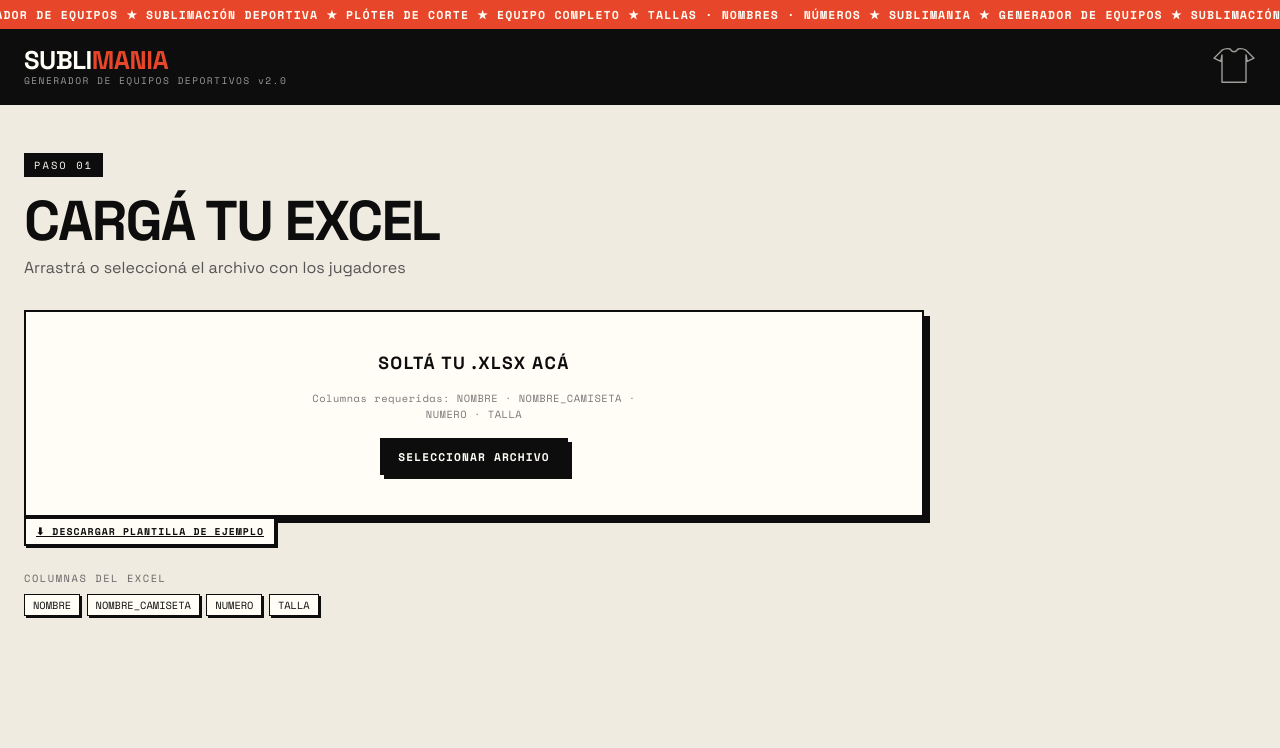
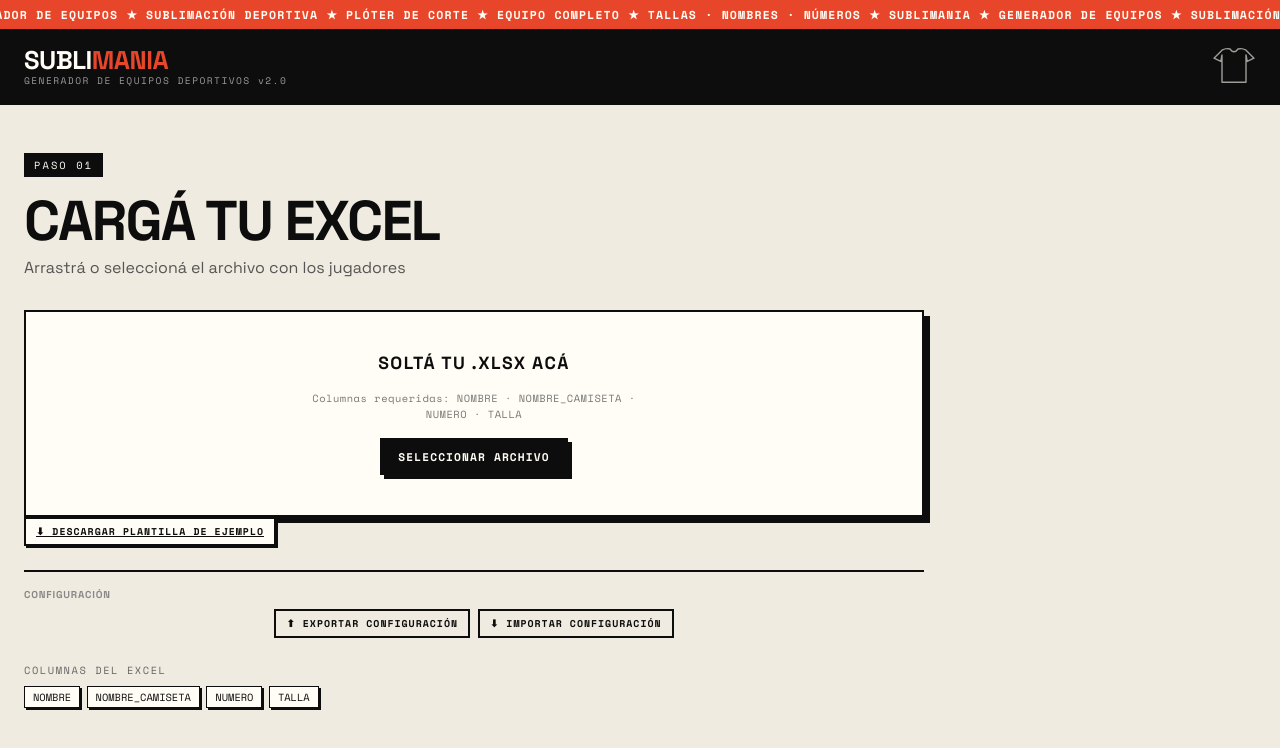
Before and after one commit to liedsaal92/pluginIlustrator, a React (Vite) app in the folder web-sublimania/: page / in a window 1280 px wide. Shown: the top 748 px of the page. Built offline with nearby package versions, Linux system fonts and the light colour scheme.

Commit message:
importar

```diff
--- a/web-sublimania/src/css/styles.css
+++ b/web-sublimania/src/css/styles.css
@@ -179,6 +179,27 @@
   color: #777;
   letter-spacing: 0.05em;
   max-width: 360px;
+}
+
+.upload-backup {
+  margin-top: 1.5rem;
+  border-top: var(--border);
+  padding-top: 1rem;
+}
+
+.upload-backup-label {
+  font-size: 10px;
+  font-weight: 700;
+  letter-spacing: 0.08em;
+  color: #888;
+  margin-bottom: 8px;
+}
+
+.upload-backup-actions {
+  display: flex;
+  gap: 8px;
+  justify-content: center;
+  flex-wrap: wrap;
 }
 
 .upload-cols-preview { margin-top: 1.5rem; }
--- a/web-sublimania/src/modules/upload/UploadScreen.tsx
+++ b/web-sublimania/src/modules/upload/UploadScreen.tsx
@@ -4,17 +4,45 @@
 import { useRef } from 'react';
 import { useTeamStore } from '../../store/useTeamStore';
 import { useTeamsStore } from '../../store/useTeamsStore';
+import { useTallasStore } from '../../store/useTallasStore';
 import { parseExcelFile, extractTallas } from '../../utils/excelReader';
 import { PLAYER_KEYS, buildEmptyRules, getDefaultGlobal } from '../../utils/schema';
+import { exportBackup, importBackup } from '../../utils/configBackup';
 
 interface Props {
   onToast: (msg: string, type: 'ok' | 'error') => void;
 }
 
 export function UploadScreen({ onToast }: Props) {
-  const fileInputRef = useRef<HTMLInputElement>(null);
+  const fileInputRef   = useRef<HTMLInputElement>(null);
+  const importInputRef = useRef<HTMLInputElement>(null);
   const { setPlayers, setScreen } = useTeamStore();
-  const hasTeams = useTeamsStore(s => s.teams.length > 0);
+  const { teams, replaceAll } = useTeamsStore();
+  const { tallas: tallaDims, resetToDefault, tallas } = useTallasStore();
+  const hasTeams = teams.length > 0;
+
+  function handleExportBackup() {
+    exportBackup(tallaDims, teams);
+    onToast('Configuración exportada', 'ok');
+  }
+
+  async function handleImportBackup(file: File) {
+    try {
+      const backup = await importBackup(file);
+      // Restaurar tallas
+      useTallasStore.setState({ tallas: backup.tallas });
+      // Restaurar equipos
+      replaceAll(backup.teams);
+      onToast(
+        `Configuración importada — ${backup.teams.length} equipo(s), ${Object.keys(backup.tallas).length} tallas`,
+        'ok',
+      );
+    } catch (err) {
+      onToast(err instanceof Error ? err.message : 'Error al importar', 'error');
+    }
+  }
+
+  void resetToDefault; void tallas; // evitar warnings
 
   async function handleFile(file: File) {
     try {
@@ -102,6 +130,28 @@
           </a>
         </div>
 
+        <div className="upload-backup">
+          <div className="upload-backup-label">CONFIGURACIÓN</div>
+          <div className="upload-backup-actions">
+            <button className="btn btn-ghost btn-sm" onClick={handleExportBackup}>
+              ⬆ Exportar configuración
+            </button>
+            <button className="btn btn-ghost btn-sm" onClick={() => importInputRef.current?.click()}>
+              ⬇ Importar configuración
+            </button>
+            <input
+              ref={importInputRef}
+              type="file"
+              accept=".json"
+              style={{ display: 'none' }}
+              onChange={e => {
+                if (e.target.files?.[0]) handleImportBackup(e.target.files[0]);
+                e.target.value = '';
+              }}
+            />
+          </div>
+        </div>
+
         <div className="upload-cols-preview">
           <div className="cols-label">COLUMNAS DEL EXCEL</div>
           <div className="cols-list">
--- /dev/null
+++ b/web-sublimania/src/utils/configBackup.ts
@@ -0,0 +1,68 @@
+// ============================================================
+//  utils/configBackup.ts — Exportar / importar configuración
+//  completa: tallas globales + todos los equipos
+// ============================================================
+import type { TeamEntry, TallaDims } from '../types';
+
+const BACKUP_VERSION = 1;
+
+export interface ConfigBackup {
+  version: number;
+  exportedAt: string;
+  tallas: Record<string, TallaDims>;
+  teams: TeamEntry[];
+}
+
+// ── Exportar ─────────────────────────────────────────────────
+
+export function exportBackup(
+  tallas: Record<string, TallaDims>,
+  teams: TeamEntry[],
+): void {
+  const backup: ConfigBackup = {
+    version:    BACKUP_VERSION,
+    exportedAt: new Date().toISOString(),
+    tallas,
+    teams,
+  };
+
+  const json = JSON.stringify(backup, null, 2);
+  const blob = new Blob([json], { type: 'application/json;charset=utf-8' });
+  const url  = URL.createObjectURL(blob);
+  const a    = document.createElement('a');
+  const date = new Date().toISOString().slice(0, 10).replace(/-/g, '');
+  a.href     = url;
+  a.download = `sublimania_config_${date}.json`;
+  document.body.appendChild(a);
+  a.click();
+  document.body.removeChild(a);
+  URL.revokeObjectURL(url);
+}
+
+// ── Importar ─────────────────────────────────────────────────
+
+export function importBackup(file: File): Promise<ConfigBackup> {
+  return new Promise((resolve, reject) => {
+    const reader = new FileReader();
+    reader.onload = (e) => {
+      try {
+        const parsed = JSON.parse(e.target!.result as string) as ConfigBackup;
+
+        if (!parsed.version || !parsed.tallas || !Array.isArray(parsed.teams)) {
+          reject(new Error('Archivo inválido: no es una configuración de Sublimania'));
+          return;
+        }
+        if (parsed.version > BACKUP_VERSION) {
+          reject(new Error(`Versión ${parsed.version} no soportada (máx. ${BACKUP_VERSION})`));
+          return;
+        }
+
+        resolve(parsed);
+      } catch {
+        reject(new Error('No se pudo leer el archivo — verificá que sea un .json válido'));
+      }
+    };
+    reader.onerror = () => reject(new Error('Error al leer el archivo'));
+    reader.readAsText(file, 'utf-8');
+  });
+}
```
